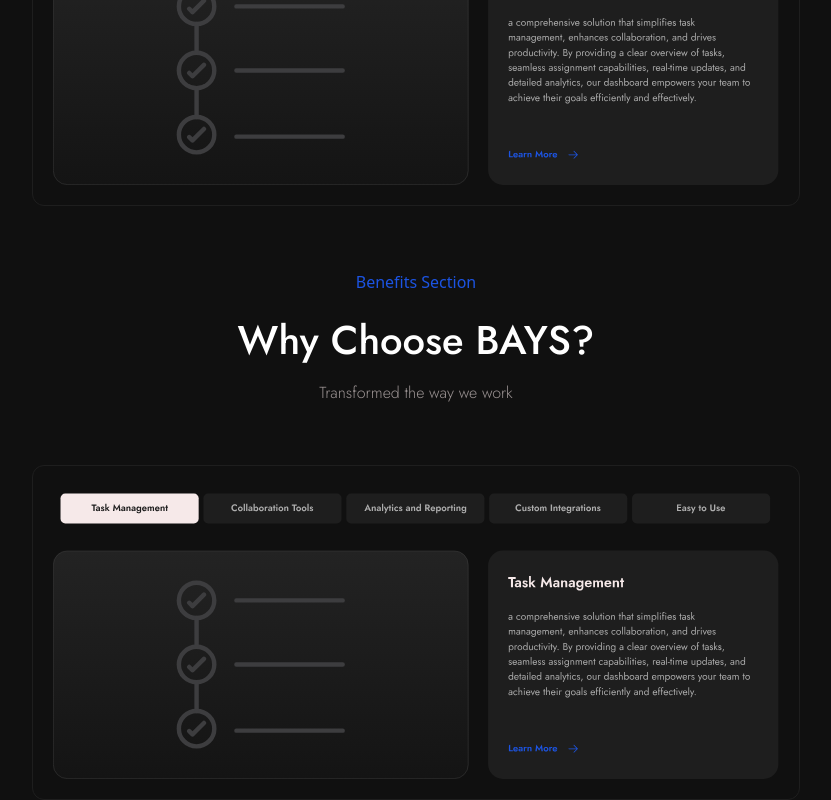
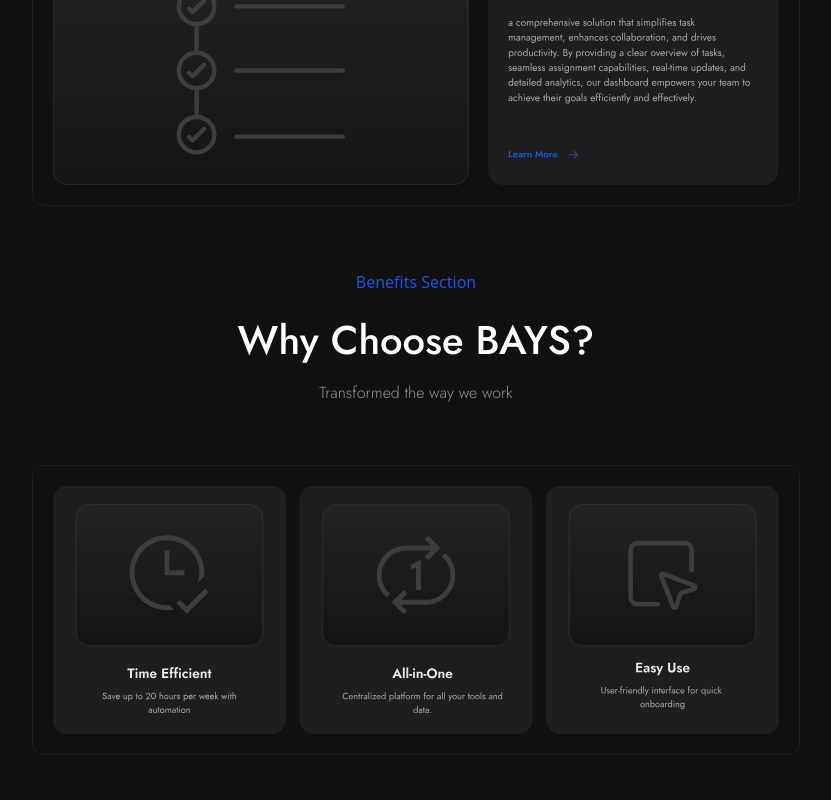
Before and after one commit to berkcantelseren/Bays, a Next.js app: page / in a window 1280 px wide. Shown: the part 1441-2241 px from the top of the page, without its empty margins (224-1055 px from the left). After the commit the page ends 2196 px from the top, so only its background shows below. Built offline with nearby package versions, Linux system fonts and the light colour scheme.

Commit message:
upload benefits svg and finished benefits section

```diff
--- a/app/components/Home/Benefits/Benefits.js
+++ b/app/components/Home/Benefits/Benefits.js
@@ -27,7 +27,7 @@
       </p>
       {/* Features Example  */}
       <div className="mt-15 hidden md:flex justify-center items-center border border-[#1E1E1E] p-5 rounded-xl">
-        <Image src="/images/features.svg" width={1056} height={578} />
+        <Image src="/images/benefits.svg" width={1056} height={578} />
       </div>
     </div>
   );
```
Also changed, not shown: public/images/benefits.svg (added).
